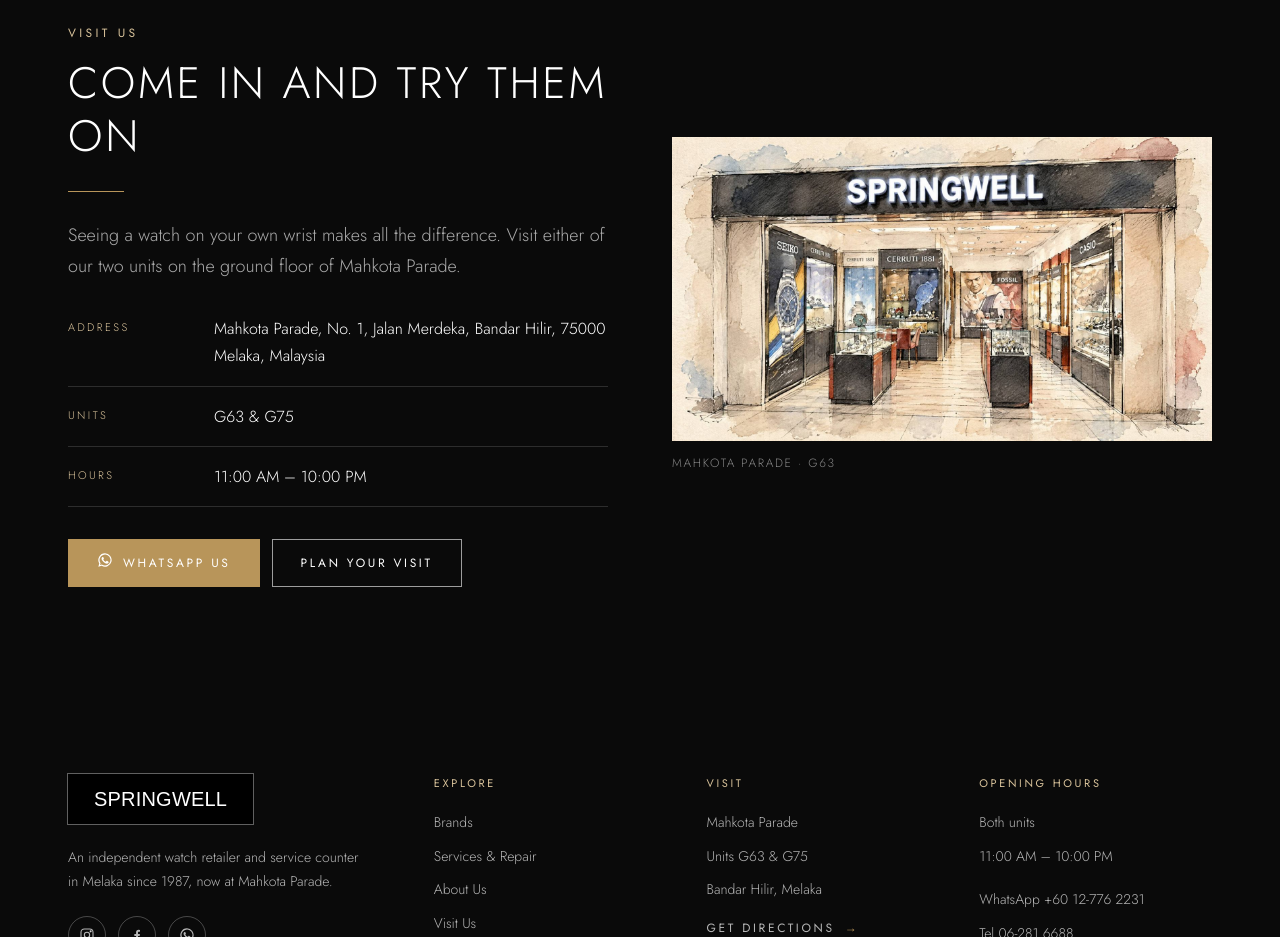
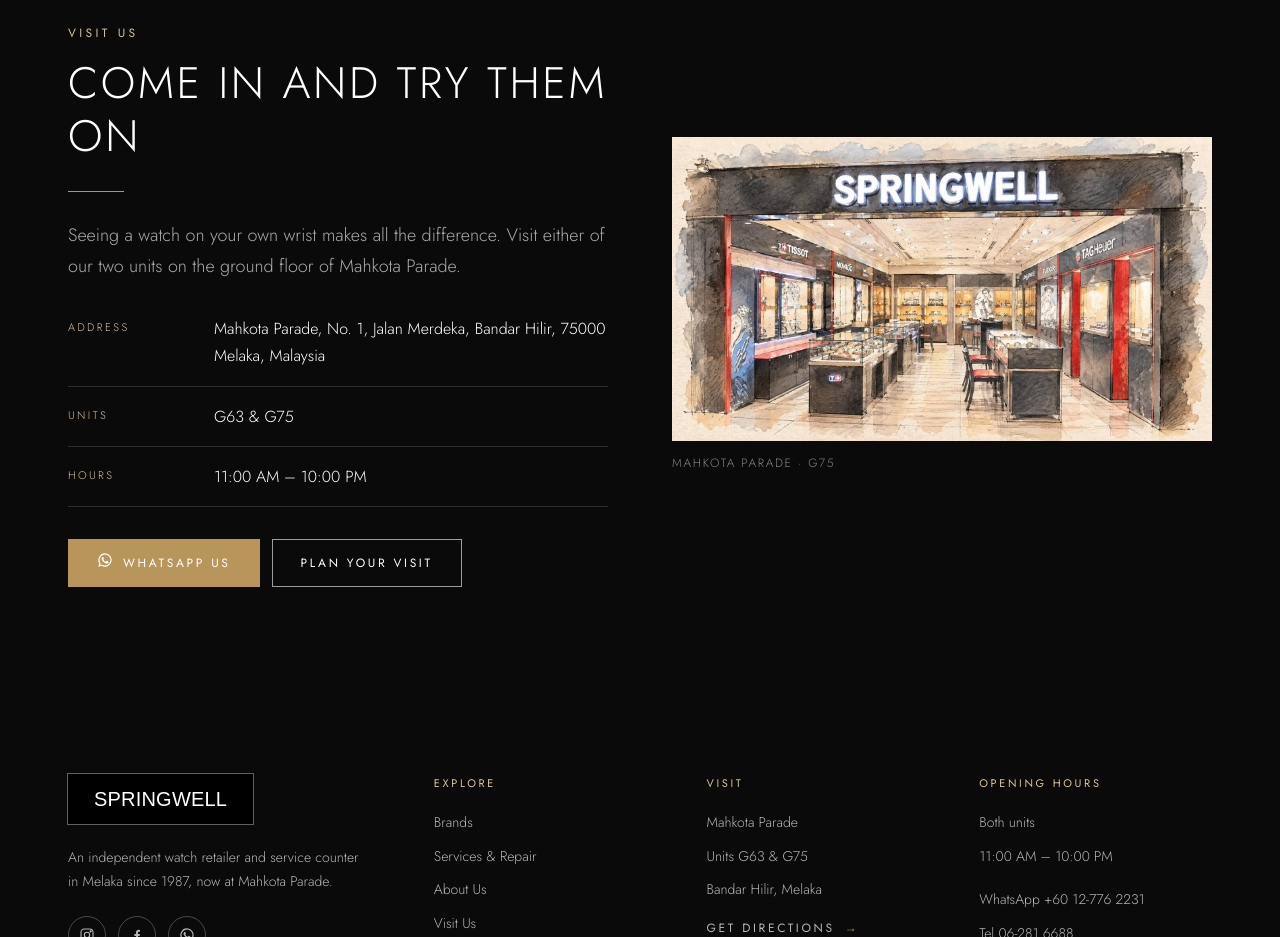
Before and after one commit to springwelltime/springwelltimeofficial, a plain HTML site: page index.html in a window 1280 px wide. Shown: the part 2360-3297 px from the top of the page. Drawn offline with nearby package versions, Linux system fonts and the light colour scheme.

Commit message:
Add files via upload

```diff
--- a/index.html
+++ b/index.html
@@ -113,8 +113,8 @@
         </div>
       </div>
       <figure class="photo reveal">
-        <div class="ph ph--dark ratio-16-9" data-img="images/store-g63.jpg" data-alt="Springwell Time store, unit G63"></div>
-        <figcaption>Mahkota Parade · G63</figcaption>
+        <div class="ph ph--dark ratio-16-9" data-img="images/store-g75.jpg" data-alt="Springwell Time store, unit G75"></div>
+        <figcaption>Mahkota Parade · G75</figcaption>
       </figure>
     </div>
   </section>
```
